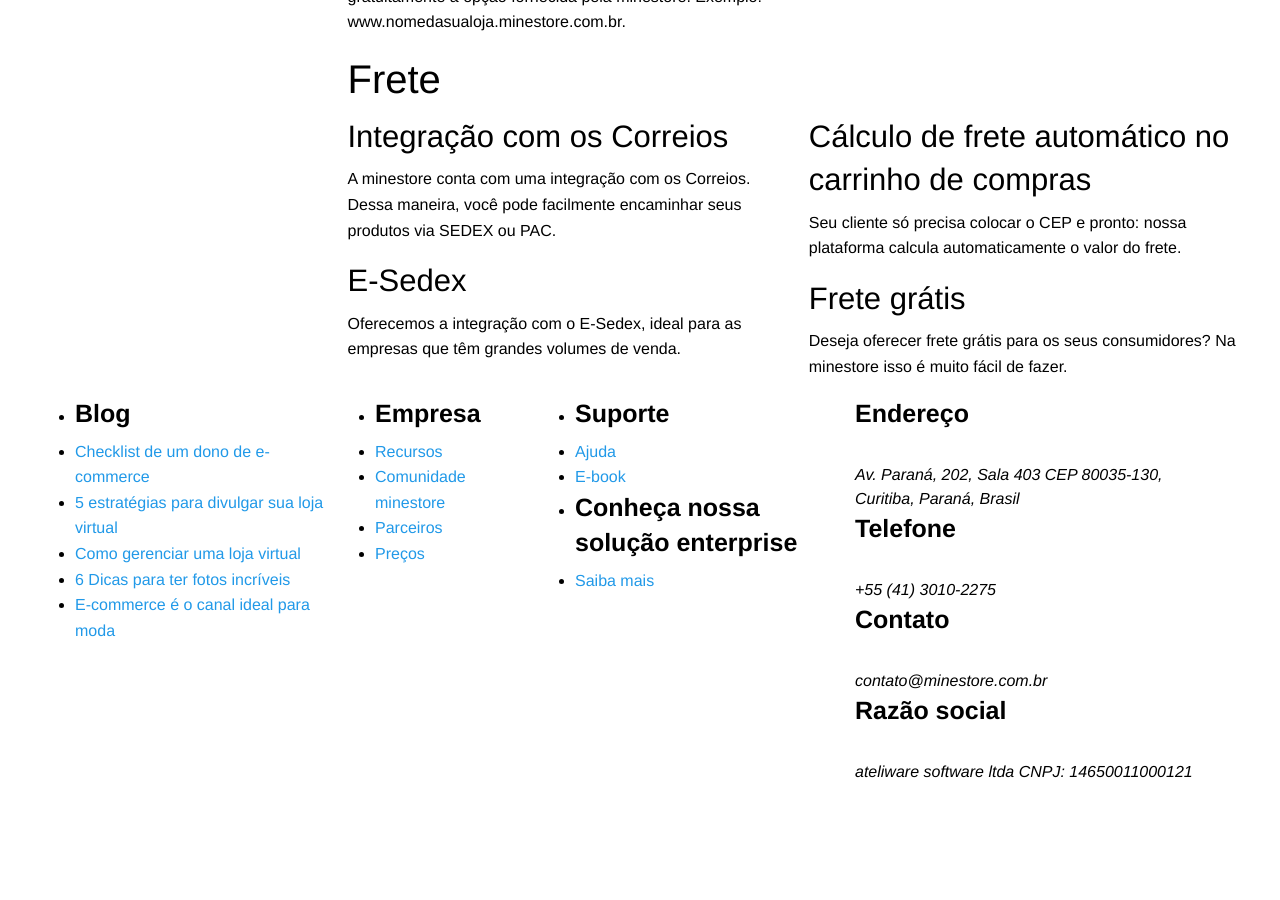
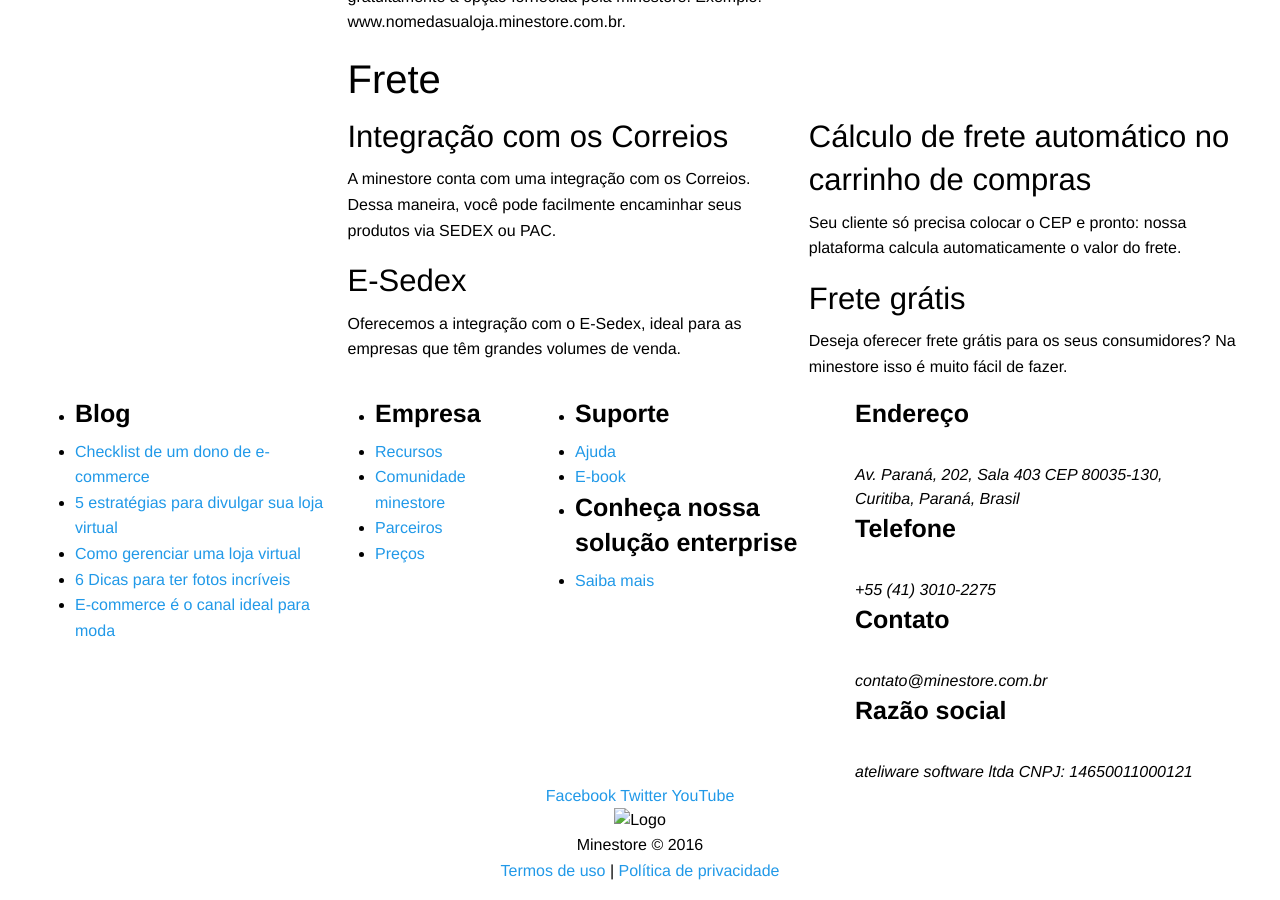
Before and after one commit to minestore/landing-2016, a Jekyll site: the page built from recursos.html, in a window 1280 px wide and 900 px high, scrolled down 6633 px. Built offline with Jekyll 4.4.1, drawn with Linux system fonts in a browser that asks for light colours; nearby versions of some CDN libraries; some web fonts are replaced; library files that are not in the unit come from our copies; before the commit the page ends 7433 px from its top, so only the background shows below that.

Commit message:
Fix and changes in footer HTML.

```diff
--- a/_includes/footer.html
+++ b/_includes/footer.html
@@ -1,7 +1,6 @@
 <footer>
   <div class="row">
-    <nav>
-      <div  class="medium-3 columns">
+    <nav class="large-3 columns">
       <ul>
         <li><h4><strong>Blog</strong></h4></li>
         <li><a href="#">Checklist de um dono de e-commerce</a></li>
@@ -10,11 +9,9 @@
         <li><a href="#">6 Dicas para ter fotos incríveis</a></li>
         <li><a href="#">E-commerce é o canal ideal para moda</a></li>
       </ul>
-      </div>
     </nav>
 
-    <nav>
-      <div class="medium-2 columns">
+    <nav class="large-2 columns">
       <ul>
         <li><h4><strong>Empresa</strong></h4></li>
         <li><a href="#">Recursos</a></li>
@@ -22,11 +19,9 @@
         <li><a href="#">Parceiros</a></li>
         <li><a href="#">Preços</a></li>
       </ul>
-      </div>
     </nav>
 
-    <nav>
-      <div class="medium-3 columns">
+    <nav class="large-3 columns">
       <ul>
         <li><h4><strong>Suporte</strong></h4></li>
         <li><a href="#">Ajuda</a></li>
@@ -34,11 +29,9 @@
         <li><h4><strong>Conheça nossa solução enterprise</strong></h4></li>
         <li><a href="#">Saiba mais</a></li>
       </ul>
-      </div>
     </nav>
 
-    <div class="medium-4 columns">
-      <address>
+    <address class="large-4 columns">
       <h4><strong>Endereço</strong></h4></br>
       Av. Paraná, 202, Sala 403 CEP 80035-130, Curitiba, Paraná, Brasil</br>
       <h4><strong>Telefone</strong></h4></br>
@@ -48,9 +41,23 @@
       <h4><strong>Razão social</strong></h4></br>
       ateliware software ltda CNPJ: 14650011000121</br>
     </address>
-      <ul>
-      </ul>
   </div>
+
+  <div class="row text-center">
+    <a href="#">Facebook</a>
+    <a href="#">Twitter</a>
+    <a href="#">YouTube</a>
+  </div>
+
+  <div class="row text-center">
+    <img src="" alt="Logo" />
+  </div>
+
+  <div class="row text-center">
+    <p>
+      Minestore © 2016</br>
+      <a href="#">Termos de uso</a> | <a href="#">Política de privacidade</a>
+    </p>
   </div>
 </footer>
 
--- a/recursos.html
+++ b/recursos.html
@@ -41,7 +41,7 @@ imgs_second_roll:
 
 
 <section class="row">
-	<header class="text-center row">
+	<header class="row text-center">
 		<div class="large-6 columns">
 			<h1>Tire todas as suas dúvidas sobre a minestore</h1>
 		</div>
```
Lines whose indentation alone changed are shown as unchanged.
